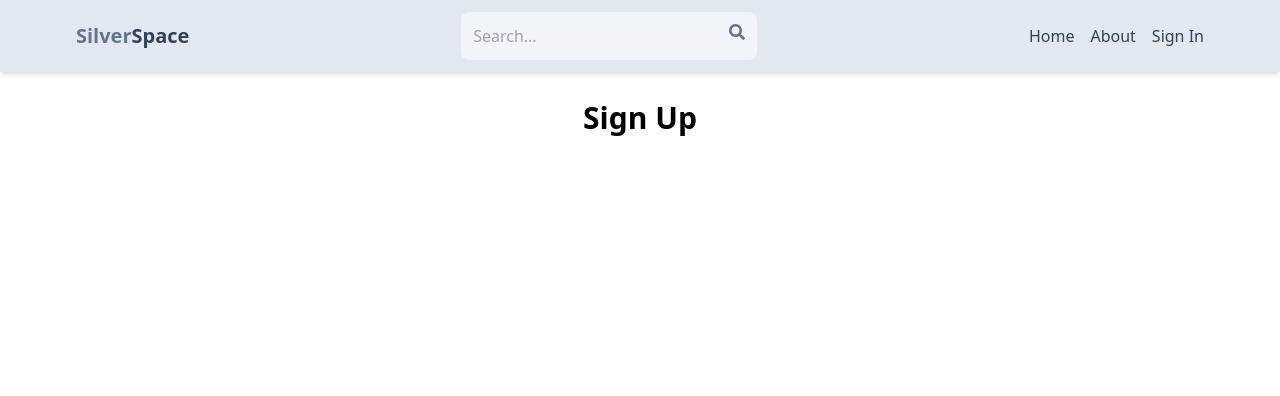
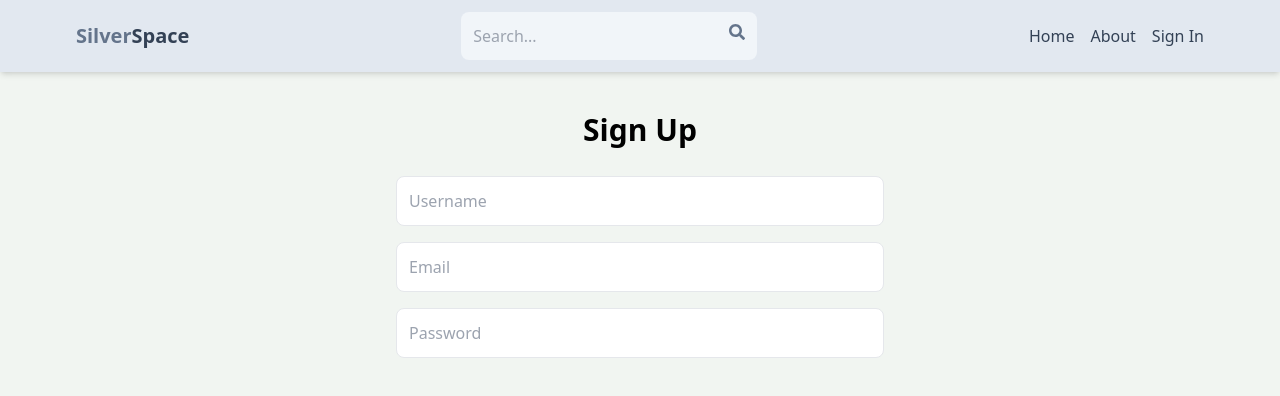
Before and after one commit to dominicOT/MERN-Project, a React (Vite) app in the folder client/: page /sign-up in a window 1280 px wide. Shown: the top 396 px of the page. Built offline with nearby package versions, Linux system fonts and the light colour scheme.

Commit message:
sign-up page

```diff
--- a/client/src/index.css
+++ b/client/src/index.css
@@ -1,3 +1,7 @@
 @tailwind base;
 @tailwind components;
 @tailwind utilities;
+
+body  {
+    background-color: rgb(241, 245, 241);
+}
--- a/client/src/pages/SignUp.jsx
+++ b/client/src/pages/SignUp.jsx
@@ -1,7 +1,12 @@
 export default function SignUp() {
   return (
-    <div>
+    <div className="p-3 max-w-lg mx-auto">
       <h1 className='text-3xl text-center font-semibold my-7'>Sign Up</h1>
+      <form className="flex flex-col gap-4">
+        <input type="text" placeholder='Username' className="border p-3 rounded-lg" id="username"/>
+        <input type="email" placeholder='Email' className="border p-3 rounded-lg" id="email"/>
+        <input type="password" placeholder='Password' className="border p-3 rounded-lg" id="password"/>
+      </form>
     </div>
   )
 }
```
